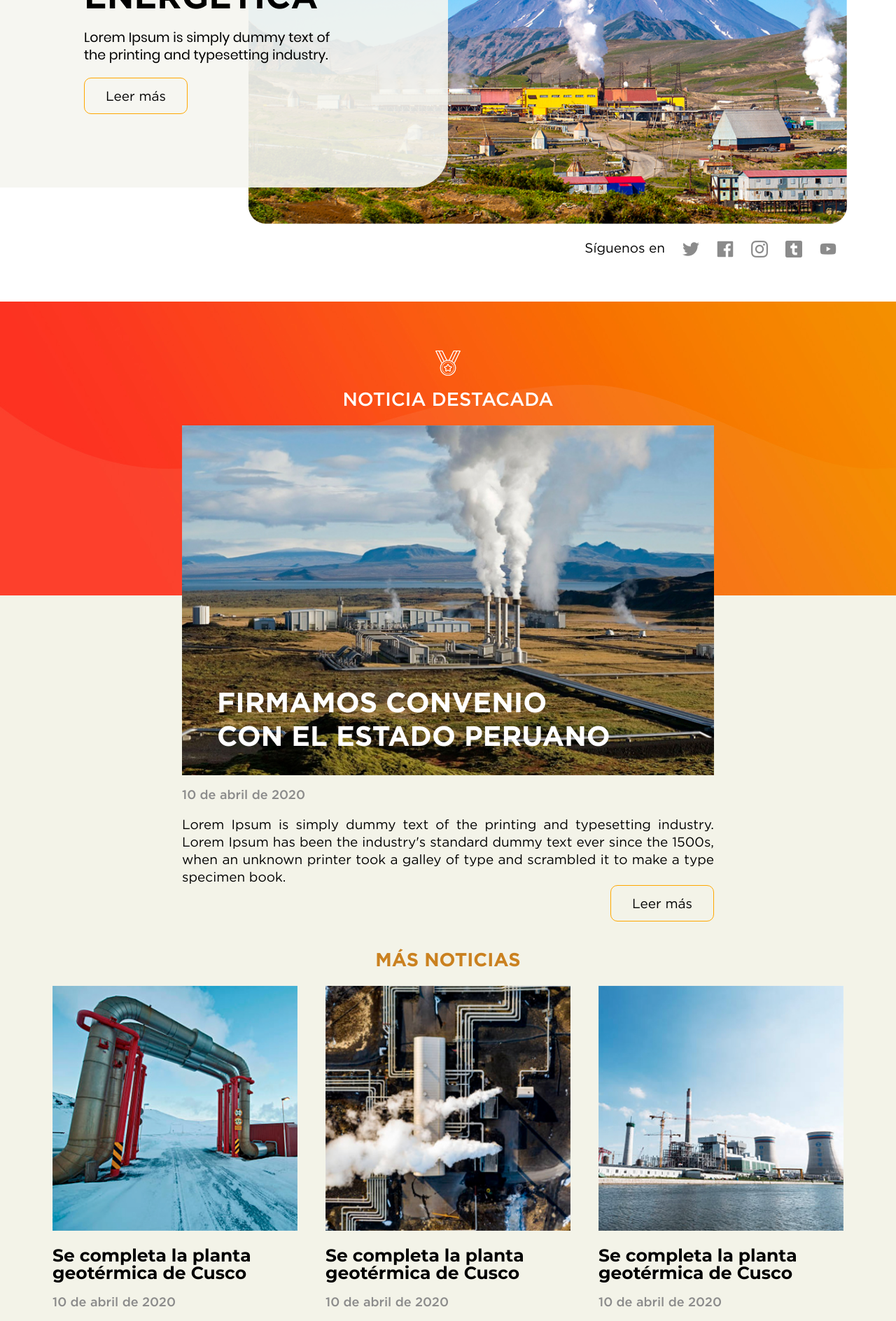
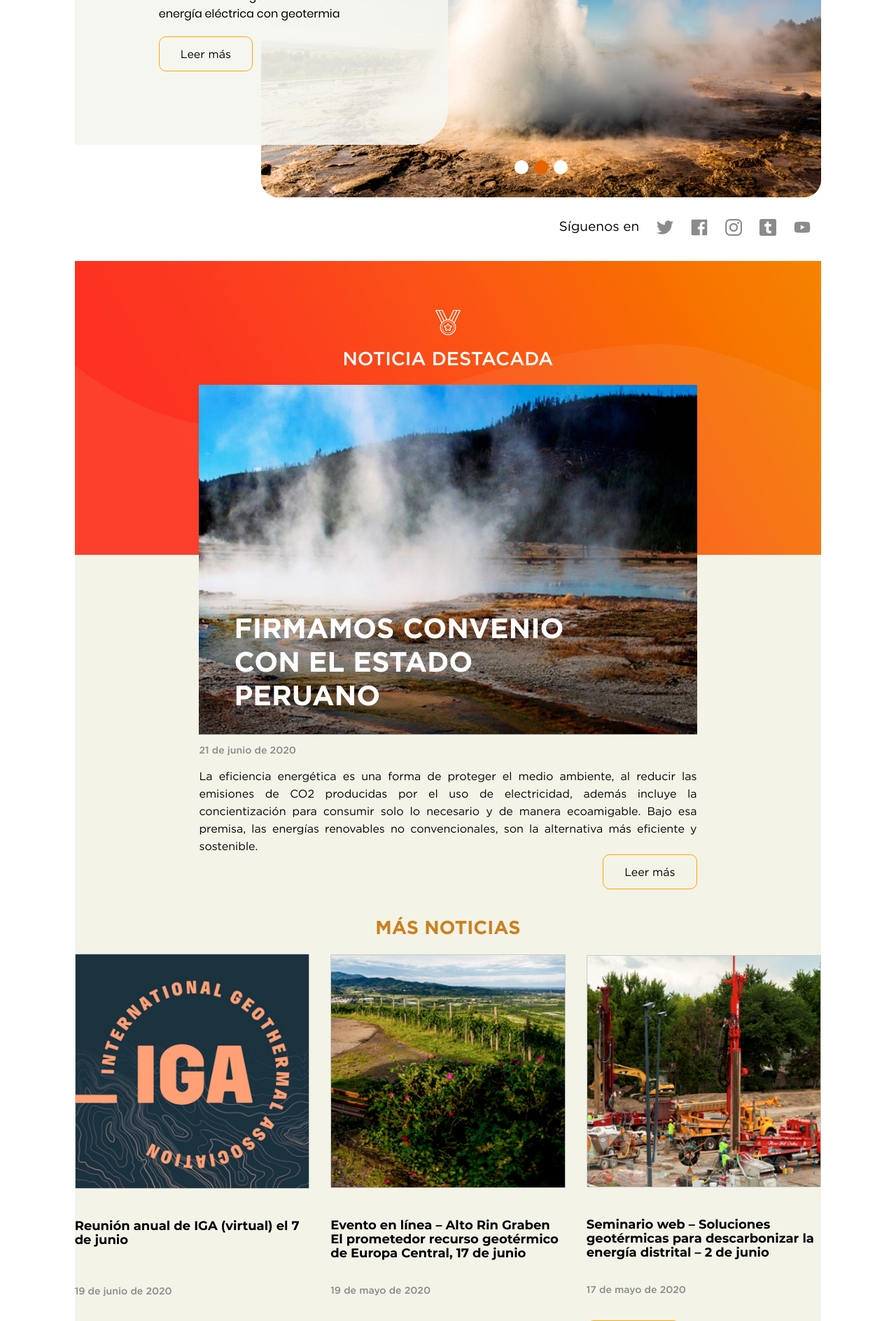
Before and after one commit to renzoarellano/geotermia, a PHP site: page /inicio?prod=1 in a window 1280 px wide. Shown: the part 400-2288 px from the top of the page at 70% size. Run offline with PHP 8.4, Linux system fonts and the light colour scheme; data that the repository does not hold is empty.

Commit message:
[UPDATE] Home with new design

```diff
--- a/app/css/style.css
+++ b/app/css/style.css
@@ -347,99 +356,115 @@ body {
   position: absolute;
   z-index: 98;
 }
-.tituleBannerPage h1{
+
+.tituleBannerPage h1 {
   margin: 0;
   color: black;
   font-family: 'gotham_bold';
   font-size: 49px;
 }
-.descripcionBannerPage{
+
+.descripcionBannerPage {
   font-family: 'poppins_regular';
-  font-size: 19px;
+  font-size: 16px;
   margin: 15px 0px;
   line-height: 25px;
 }
-.positionLeerMas{
+
+.positionLeerMas {
   padding: 20px 0px;
 }
-.btnLeerMas{
+
+.btnLeerMas {
   padding: 15px 30px;
   color: black;
   border: 1px solid #ffa700;
-  font-size: 19px;
+  font-size: 16px;
   font-family: 'gotham_book';
   border-radius: 10px;
   text-decoration: none;
   outline: none;
 }
-.btnLeerMas:focus,.btnLeerMas:hover {
+
+.btnLeerMas:focus,
+.btnLeerMas:hover {
   padding: 15px 30px;
   color: black;
   border: 1px solid #ffa700;
-  font-size: 19px;
+  font-size: 16px;
   font-family: 'gotham_book';
   border-radius: 10px;
   text-decoration: none;
   outline: none;
 }
-.bannerIMG{
+
+.bannerIMG {
   width: 100%;
   border-radius: 25px;
 }
-.redes-sociales-home{
+
+.redes-sociales-home {
   float: right;
   display: flex;
   color: black;
   font-family: 'gotham_book';
-  margin-top: 20px;
   font-size: 19px;
 }
-.redes-sociales-home li{
+
+.redes-sociales-home li {
   list-style: none;
   float: left;
   margin-left: 25px;
 }
-.seccion2Home{
+
+.seccion2Home {
   background-color: #f3f3e8;
   height: auto;
   margin-bottom: 100px;
 }
-.seccion2HomeBackground{
+
+.seccion2HomeBackground {
   background-image: url('../img/seccion2.jpg');
   background-size: cover;
   height: 420px;
   position: relative;
   z-index: 1;
 }
-.noticiaDestacada{
+
+.noticiaDestacada {
   justify-content: center;
   padding-top: 50px;
   padding-bottom: 20px;
 }
-.topNoticiaDestacada{
+
+.topNoticiaDestacada {
   text-align: center;
 }
-.positionNoticaDestacada{
+
+.positionNoticaDestacada {
   margin-top: -400px;
   position: relative;
   z-index: 2;
 }
-.titleTopNoticia{
+
+.titleTopNoticia {
   color: white;
   font-size: 27px;
   font-family: 'gotham_medium';
   margin-top: 15px;
   margin-bottom: 20px;
 }
-.pictureNoticiaDestacada{
-  background-image: url('../img/not_dest_1.jpg');
+
+.pictureNoticiaDestacada {
+  background-image: url('../img/home/not_dest.jpg');
   height: 500px;
   width: 100%;
   background-size: cover;
   background-repeat: no-repeat;
   background-position: center;
 }
-.titleNoticiaDestacada{
+
+.titleNoticiaDestacada {
   color: white;
   font-family: 'gotham_bold';
   font-size: 40px;
@@ -449,59 +474,85 @@ body {
   width: 75%;
 }
 
-.fechaNoticiaDestacada{
+.fechaNoticiaDestacada {
   color: #8b8b8b;
-  font-size: 18px;
+  font-size: 14px;
   font-family: 'gotham_medium';
-  margin:18px 0px;
+  margin: 15px 0px;
 }
-.detalleNoticiaDestacada{
-  color:black;
+
+.pictureNoticia{
+  margin-bottom: 40px;
+}
+
+.detalleNoticiaDestacada {
+  color: black;
   font-family: 'gotham_book';
-  font-size: 19px;
+  font-size: 16px;
   text-align: justify;
   line-height: 25px;
 }
-.linkNoticiaDestacada{
+
+.linkNoticiaDestacada {
   text-align: right;
   margin: 15px 0px;
 }
-.masNoticias{
+
+.masNoticias {
   margin: 20px 0px;
 }
-.listaNoticias{
+
+.listaNoticias {
   margin-bottom: 50px;
 }
-.noticia{
+
+.noticia {
   margin: auto;
   max-width: 380px;
+  transition: 0.4s all;
 }
-.titleMasNoticias{
+
+.noticia a {
+  text-decoration: none;
+}
+
+.titleMasNoticias {
   color: #ca8120;
   font-family: 'gotham_bold';
   font-size: 27px;
   text-align: center;
 }
-.img-noticia{
+
+.img-noticia {
   width: 100%;
+  margin: auto;
 }
-.tituloNoticia{
+
+.tituloNoticia {
   font-family: 'montserrat_bold';
-  font-size: 25px;
-  margin-top: 20px
+  font-size: 18px;
+  line-height: 20px;
+  margin-top: 20px;
+  color: black;
+  height: 80px;
+  overflow: hidden;
+  word-break: break-word;
+  text-overflow: ellipsis;
 }
-.linkNoticia{
+
+.linkNoticia {
   margin: 50px 0px 40px 0px;
 }
 
 
-.seccion3Home{
+.seccion3Home {
   background-image: url('../img/banner2.jpg');
   height: 420px;
   background-position: center;
   background-size: cover;
 }
-.contentSeccion3{
+
+.contentSeccion3 {
   text-align: center;
   position: relative;
   top: 50%;
@@ -727,30 +808,33 @@ body {
     font-size: 13px;
   }
 
-  .links li a:hover {
+  .links li a:hover,
+  .links li a:focus {
     font-size: 13px;
   }
 
 
 
-  .contentSuscripcion{
+  .contentSuscripcion {
     justify-content: none;
     /* align-items: center; */
     display: block;
     text-align: left;
   }
 
-  .tituleBannerPage h1{
+  .tituleBannerPage h1 {
     font-size: 49px;
   }
-  .descripcionBannerPage{
-    font-size: 19px;
-  }
-  .btnLeerMas{
-    font-size: 19px;
+
+  .descripcionBannerPage {
+    font-size: 16px;
   }
 
-  .contentTitlePage{
+  .btnLeerMas {
+    font-size: 16px;
+  }
+
+  .contentTitlePage {
     padding: 250px 15px 100px 15px;
   }
 
@@ -831,3 +918,8 @@ body {
   background-color: #e56302;
   outline: none;
 }
+.swiper-container-horizontal>.swiper-pagination-bullets, .swiper-pagination-custom, .swiper-pagination-fraction{
+  bottom: 60px;
+    left: 0;
+    width: 100%;
+}
--- a/app/js/app.js
+++ b/app/js/app.js
@@ -2,13 +2,15 @@ window.onscroll = function () { myFunction() };
 
 function myFunction() {
     if (document.body.scrollTop > 20 || document.documentElement.scrollTop > 20) {
-        document.getElementById("changeHeader").className = "headerSpaceC";
+        document.getElementById("changeHeader").style.padding = "10px 0px";
+        document.getElementById("changeHeader").style.backgroundColor = "rgba(255, 255, 255, 0.9)";
         document.getElementById("linksHeaderChange").style.display = "flex";
         document.getElementById("linksHeaderChange").style.alignItems = "center";
         document.getElementById("logoHeader").style.maxWidth = "120px";
         //document.getElementById("LogoChange").className = "header-titlechange";
     } else {
-        document.getElementById("changeHeader").className = "headerSpace";
+        document.getElementById("changeHeader").style.padding = "50px 0px";
+        document.getElementById("changeHeader").style.backgroundColor = "transparent";
         if(document.body.clientWidth >= 768){
             document.getElementById("linksHeaderChange").style.alignItems = "flex-start";
         }else{
@@ -87,6 +89,11 @@ function cerrarNav(){
 /*Swiper Banner Home*/
 var swiper = new Swiper('.swiper-container-home', {
     loop: true,
+    effect:'fade',
+    autoplay: {
+        delay: 2500,
+        disableOnInteraction: false,
+    },
     pagination: {
         el: '.swiper-pagination',
         clickable: true,
--- a/tpl/footer.php
+++ b/tpl/footer.php
@@ -1,4 +1,4 @@
-<footer class="colorFooter">
+<footer class="colorFooter col-12 col-md-12 offset-lg-1 col-lg-10 offset-xl-1 col-xl-10 np">
   <div class="container">
     <div class="row">
       <div class="col-12 col-md-4 col-lg-2 np displayLogoFooter">
@@ -57,7 +57,7 @@
       </div>
       <div class="col-12 col-md-7 col-lg-8 footerLeft np">
           &copy; Copyright 2020 - Energy Development Corporation | Términos y Condiciones<br>
-          Av. Manuel Olguín 335 Of 1301, Surco. Lima - Perú | E-mail: informes@edc.pe
+          Av. Manuel Olguín 335 Of 1301, Surco. Lima - Perú | E-mail: geo24.7peru@gmail.com
       </div>
       <div class="col-12 col-md-5 col-lg-4 footerRight">
         <div class="redes-sociales">
--- a/tpl/main.php
+++ b/tpl/main.php
@@ -1 +1 @@
-<div id="main"><?php include $view; ?></div>
+<div id="main" class="col-12 col-md-12 offset-lg-1 col-lg-10 offset-xl-1 col-xl-10 np"><?php include $view; ?></div>
--- a/views/inicio.php
+++ b/views/inicio.php
@@ -2,11 +2,11 @@
     <div class="col-12 col-md-6 contentTitlePage">
         <div class="tituleBannerPage">
             <h1>
-                ALTA EFICIENCIA ENERGÉTICA
+                ENERGÍA INFINITA
             </h1>
         </div>
         <div class="descripcionBannerPage">
-            Lorem Ipsum is simply dummy text of the printing and typesetting industry.
+            Promovemos la generación de energía eléctrica con geotermia
         </div>
         <div class="col-12 np positionLeerMas">
             <a class="btnLeerMas" href="#">
@@ -20,7 +20,22 @@
             offset-md-2 col-md-10
             offset-lg-2 col-lg-10
             offset-xl-3 col-xl-9">
-                <img class="bannerIMG" src="app/img/foto1.png" alt="">
+                <div class="swiper-container-home">
+                    <div class="swiper-wrapper">
+                        <div class="swiper-slide">
+                            <img class="bannerIMG" src="app/img/home/banner1.jpg" alt="">
+                        </div>
+                        <div class="swiper-slide">
+                            <img class="bannerIMG" src="app/img/home/banner2.jpg" alt="">
+                        </div>
+                        <div class="swiper-slide">
+                            <img class="bannerIMG" src="app/img/home/banner3.jpg" alt="">
+                        </div>
+                    </div>
+                    <div class="swiper-pagination"></div>
+                </div>
+
+
                 <div class="col-12">
                     <div class="redes-sociales-home">
                         Síguenos en
@@ -57,7 +72,7 @@
 </section>
 
 <section class="seccion2Home col-12 np">
-    <div class="col-12 seccion2HomeBackground np" >
+    <div class="col-12 seccion2HomeBackground np">
 
     </div>
     <div class="container positionNoticaDestacada">
@@ -82,10 +97,13 @@
                     </div>
                     <div class="textoNoticia col-12 np">
                         <div class="fechaNoticiaDestacada npMovil">
-                            10 de abril de 2020
+                            21 de junio de 2020
                         </div>
                         <div class="detalleNoticiaDestacada col-12 npMovil">
-                        Lorem Ipsum is simply dummy text of the printing and typesetting industry. Lorem Ipsum has been the industry's standard dummy text ever since the 1500s, when an unknown printer took a galley of type and scrambled it to make a type specimen book.
+                            La eficiencia energética es una forma de proteger el medio ambiente, al reducir las
+                            emisiones de CO2 producidas por el uso de electricidad, además incluye la concientización
+                            para consumir solo lo necesario y de manera ecoamigable. Bajo esa premisa, las energías
+                            renovables no convencionales, son la alternativa más eficiente y sostenible.
                         </div>
                     </div>
                     <div class="col-12 npMovil linkNoticiaDestacada">
@@ -105,17 +123,15 @@
                 <div class="row">
                     <div class="col-12 col-md-6 col-lg-4 col-xl-4 noticia">
                         <div class="pictureNoticia col-12 np">
-                            <img class="img-noticia" src="app/img/not2.jpg" alt="">
+                            <img class="img-noticia" src="app/img/home/not1.jpg" alt="">
                         </div>
                         <div class="tituloNoticia col-12 np">
-                            Se completa la planta geotérmica de Cusco
+                            Reunión anual de IGA (virtual) el 7 de junio
                         </div>
                         <div class="fechaNoticiaDestacada col-12 np">
-                            10 de abril de 2020
+                            19 de junio de 2020
                         </div>
-                        <div class="detalleNoticiaDestacada col-12 np">
-                        Lorem Ipsum is simply dummy text of the printing and typesetting industry
-                        </div>
+
                         <div class="col-12 npMovil linkNoticia">
                             <a class="btnLeerMas" href="#">
                                 Leer más
@@ -123,42 +139,46 @@
                         </div>
                     </div>
                     <div class="col-12 col-md-6 col-lg-4 col-xl-4 noticia">
+
                         <div class="pictureNoticia col-12 np">
-                            <img class="img-noticia" src="app/img/not3.jpg" alt="">
+                            <img class="img-noticia" src="app/img/home/not2.jpg" alt="">
                         </div>
                         <div class="tituloNoticia col-12 np">
-                            Se completa la planta geotérmica de Cusco
+                            Evento en línea – Alto Rin Graben
+                            El prometedor recurso geotérmico
+                            de Europa Central, 17 de junio
                         </div>
                         <div class="fechaNoticiaDestacada col-12 np">
-                            10 de abril de 2020
+                            19 de mayo de 2020
                         </div>
-                        <div class="detalleNoticiaDestacada col-12 np">
-                        Lorem Ipsum is simply dummy text of the printing and typesetting industry
-                        </div>
+
                         <div class="col-12 npMovil linkNoticia">
                             <a class="btnLeerMas" href="#">
                                 Leer más
                             </a>
                         </div>
+
                     </div>
                     <div class="col-12 col-md-6 col-lg-4 col-xl-4 noticia">
+
                         <div class="pictureNoticia col-12 np">
-                            <img class="img-noticia" src="app/img/not4.jpg" alt="">
+                            <img class="img-noticia" src="app/img/home/not3.jpg" alt="">
                         </div>
                         <div class="tituloNoticia col-12 np">
-                            Se completa la planta geotérmica de Cusco
+                            Seminario web – Soluciones
+                            geotérmicas para descarbonizar
+                            la energía distrital – 2 de junio
                         </div>
                         <div class="fechaNoticiaDestacada col-12 np">
-                            10 de abril de 2020
+                            17 de mayo de 2020
                         </div>
-                        <div class="detalleNoticiaDestacada col-12 np">
-                        Lorem Ipsum is simply dummy text of the printing and typesetting industry
-                        </div>
+
                         <div class="col-12 np linkNoticia">
                             <a class="btnLeerMas" href="#">
                                 Leer más
                             </a>
                         </div>
+
                     </div>
                 </div>
             </div>
@@ -169,14 +189,17 @@
 <section class="seccion3Home col-12 np">
     <div class="contentSeccion3">
         <div class="titleSeccion3 col-12">
-            ÚNETE A NOSOTROS
+            SUSCRÍBETE
         </div>
         <div class="textoSeccion3 col-12">
-            Lorem Ipsum is simply dummy text of the printing and typesetting industry. Lorem Ipsum has been the industry's
+            En Geo 24/7 promovemos la generación de energía geotérmica compartiendo
+            contenidos de interés e ideas. Si quieres recibir nuestras noticias, contribuciones
+            e historias, déjanos tu correo.
         </div>
         <div class="btnSeccion3 col-12 np">
+            <input id="email-suscribe" class="inputSuscribe" type="text" name="email" placeholder="E-MAIL">
             <button class="btnUnete">
-                UNIRSE AHORA
+                ENVIAR
             </button>
         </div>
     </div>
```
Also changed, not shown: other parts of app/css/style.css (+91 -49 lines), app/img/home/banner1.jpg (added), app/img/home/banner2.jpg (added), app/img/home/banner3.jpg (added), app/img/home/botonpill.png (added), app/img/home/btpa.png (added), app/img/home/btpb.png (added), app/img/home/franja.jpg (added), app/img/home/franjab.jpg (added), app/img/home/icon.svg (added), app/img/home/not1.jpg (added), app/img/home/not2.jpg (added), app/img/home/not3.jpg (added), app/img/home/not_dest.jpg (added). Lines whose indentation alone changed are shown as unchanged.
